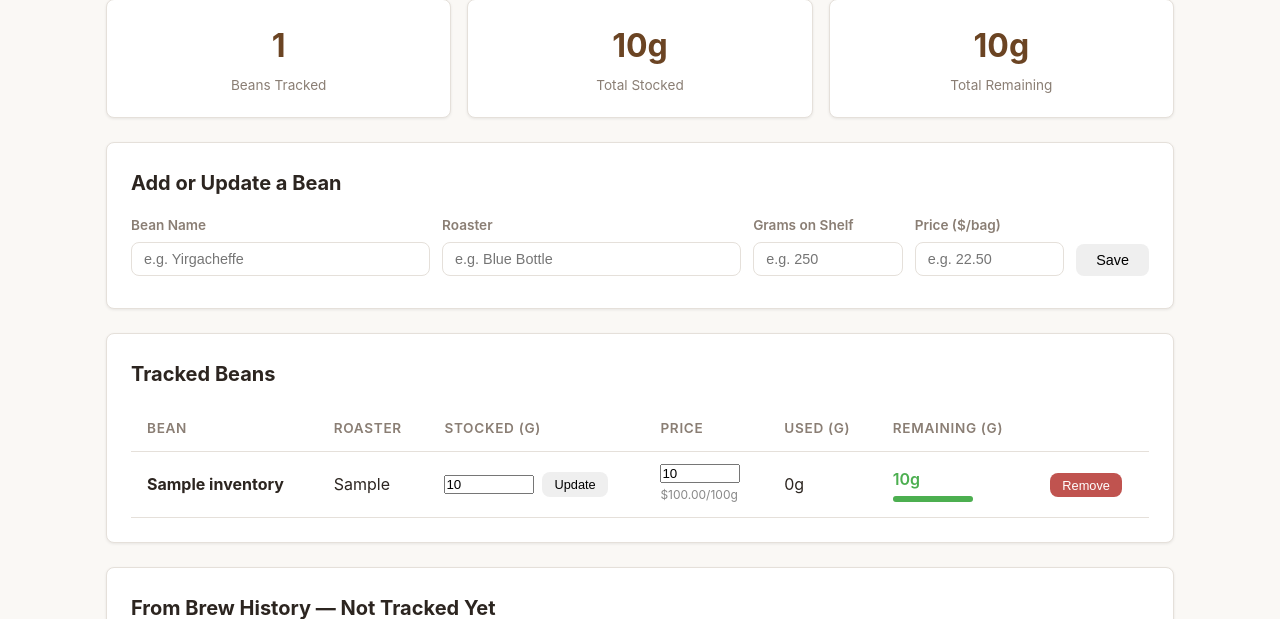
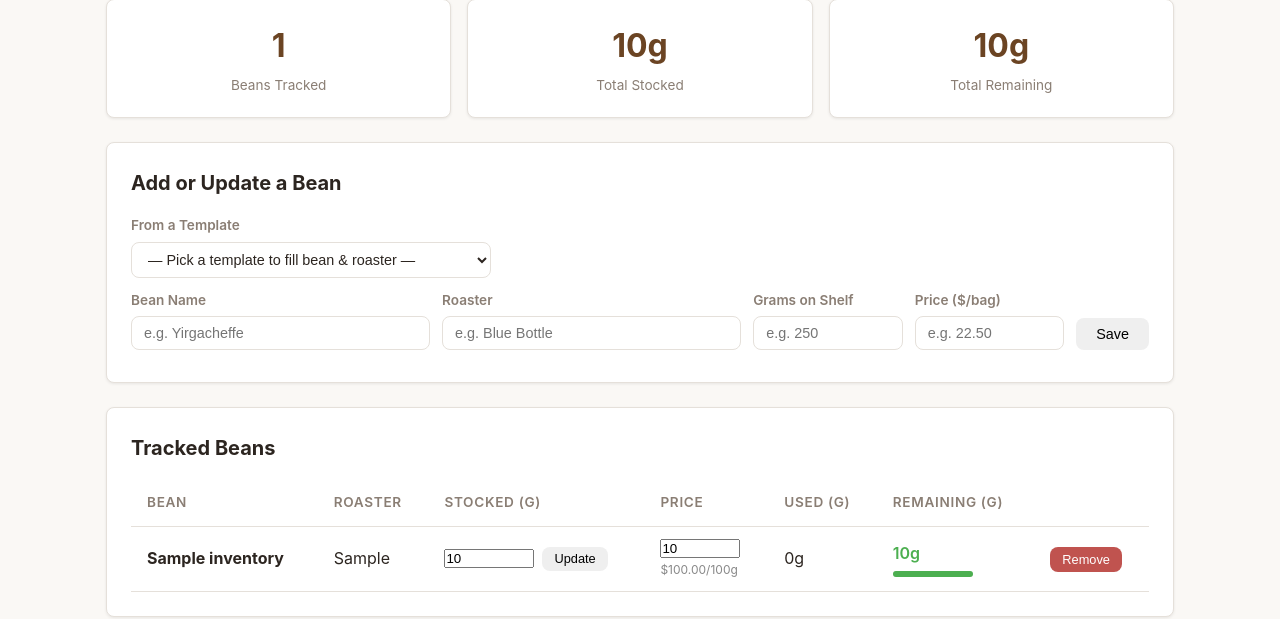
Before and after one commit to dangant/Coffee-Dial, a FastAPI app: page /shelf in a window 1280 px wide. Shown: the part 150-769 px from the top of the page. Run offline with FastAPI, Linux system fonts and the light colour scheme; tables that the repository leaves empty hold one stand-in row (values such as "Sample post").

Commit message:
Add template picker to the On the Shelf add-bean form
Selecting a template fills the bean name and roaster (reusing the
existing prefill helper), so beans tracked from a saved recipe don't
have to be retyped. The picker is hidden when no templates have a
bean_name, and templates without a bean are excluded from the list.

Co-Authored-By: Claude Opus 4.8 <noreply@anthropic.com>

```diff
--- a/app/templates/shelf.html
+++ b/app/templates/shelf.html
@@ -11,6 +11,12 @@
 <!-- Add / update a bean -->
 <div class="card" style="margin-bottom: 1.5rem;">
     <h2 style="margin-top:0;">Add or Update a Bean</h2>
+    <div class="form-group" id="template-picker-group" style="max-width:360px; margin-bottom:0.75rem;" hidden>
+        <label>From a Template</label>
+        <select id="template-picker" onchange="prefillFromTemplate(this.value)">
+            <option value="">— Pick a template to fill bean &amp; roaster —</option>
+        </select>
+    </div>
     <div style="display:flex; gap:0.75rem; flex-wrap:wrap; align-items:flex-end;">
         <div class="form-group" style="flex:2; min-width:160px; margin:0;">
             <label>Bean Name</label>
@@ -72,6 +78,7 @@
 {% block scripts %}
 <script>
 let shelfData = [];
+let templates = [];
 
 async function loadShelf() {
     const resp = await fetch('/api/v1/shelf');
@@ -80,6 +87,27 @@ async function loadShelf() {
     renderTracked();
     renderUntracked();
     populateSuggestions();
+}
+
+async function loadTemplates() {
+    const resp = await fetch('/api/v1/templates/');
+    templates = (await resp.json()).filter(t => t.bean_name);
+    const picker = document.getElementById('template-picker');
+    const group = document.getElementById('template-picker-group');
+    if (!templates.length) { group.hidden = true; return; }
+    group.hidden = false;
+    picker.innerHTML = '<option value="">— Pick a template to fill bean &amp; roaster —</option>'
+        + templates.map(t => {
+            const label = t.roaster ? `${t.roaster} — ${t.bean_name}` : t.bean_name;
+            return `<option value="${t.id}">${esc(label)}</option>`;
+        }).join('');
+}
+
+function prefillFromTemplate(id) {
+    if (!id) return;
+    const tpl = templates.find(t => String(t.id) === String(id));
+    if (!tpl) return;
+    prefill(tpl.bean_name || '', tpl.roaster || '');
 }
 
 function renderSummary() {
@@ -228,5 +256,6 @@ async function removeEntry(id) {
 function esc(s) { return (s || '').replace(/'/g, "\\'").replace(/"/g, '&quot;'); }
 
 loadShelf();
+loadTemplates();
 </script>
 {% endblock %}
```
